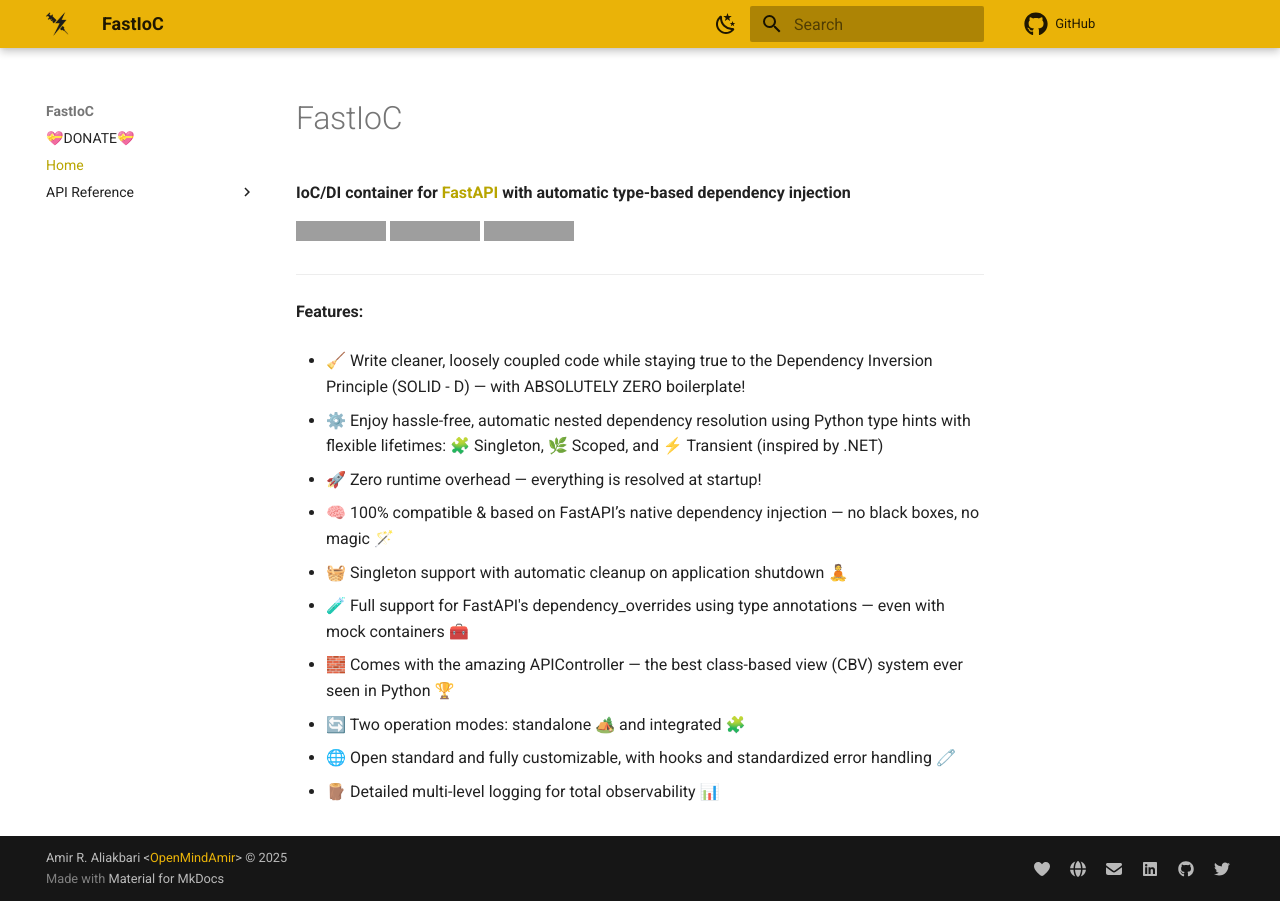
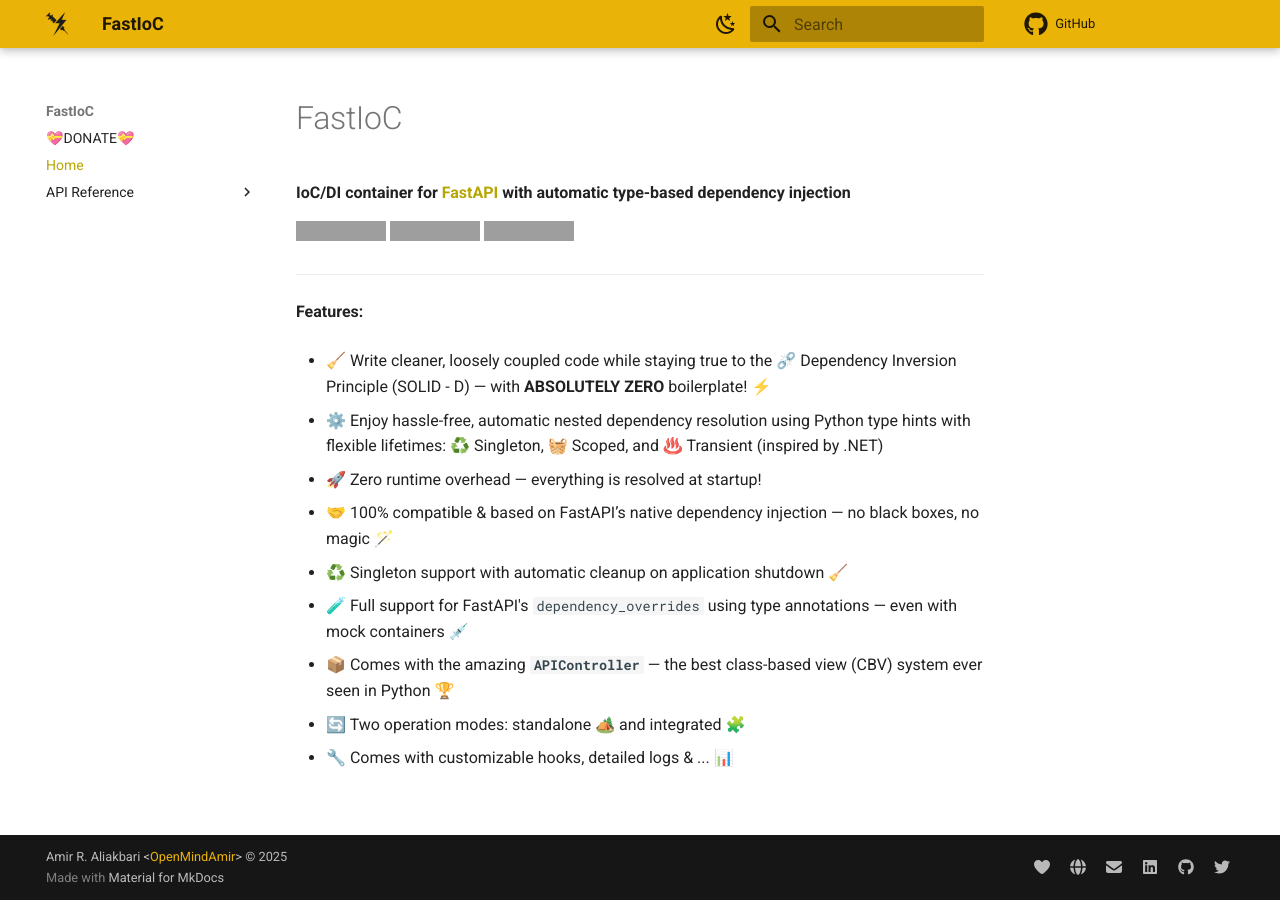
Before and after one commit to OpenMindAmir/FastIoC, an MkDocs documentation site: the page built from docs/index.md, in a window 1280 px wide. Built offline with MkDocs 1.6.1 and Material for MkDocs 9.7.7, drawn with Linux system fonts in a browser that asks for light colours; comment, search, counter and statistics services are not loaded; grey boxes are pictures that could not be loaded.

Commit message:
Updated docs

```diff
--- a/docs/index.md
+++ b/docs/index.md
@@ -10,22 +10,20 @@
 
 **Features:**
 
-- 🧹 Write cleaner, loosely coupled code while staying true to the Dependency Inversion Principle (SOLID - D) — with ABSOLUTELY ZERO boilerplate!
+- 🧹 Write cleaner, loosely coupled code while staying true to the ⛓️‍💥 Dependency Inversion Principle (SOLID - D) — with **ABSOLUTELY ZERO** boilerplate! ⚡
 
-- ⚙️ Enjoy hassle-free, automatic nested dependency resolution using Python type hints with flexible lifetimes: 🧩 Singleton, 🌿 Scoped, and ⚡ Transient (inspired by .NET)
+- ⚙️ Enjoy hassle-free, automatic nested dependency resolution using Python type hints with flexible lifetimes: ♻️ Singleton, 🧺 Scoped, and ♨️ Transient (inspired by .NET)
 
 - 🚀 Zero runtime overhead — everything is resolved at startup!
 
-- 🧠 100% compatible & based on FastAPI’s native dependency injection — no black boxes, no magic 🪄
+- 🤝 100% compatible & based on FastAPI’s native dependency injection — no black boxes, no magic 🪄
 
-- 🧺 Singleton support with automatic cleanup on application shutdown 🧘
+- ♻️ Singleton support with automatic cleanup on application shutdown 🧹
 
-- 🧪 Full support for FastAPI's dependency_overrides using type annotations — even with mock containers 🧰
+- 🧪 Full support for FastAPI's `dependency_overrides` using type annotations — even with mock containers 💉
 
-- 🧱 Comes with the amazing APIController — the best class-based view (CBV) system ever seen in Python 🏆
+- 📦 Comes with the amazing **`APIController`** — the best class-based view (CBV) system ever seen in Python 🏆
 
 - 🔄 Two operation modes: standalone 🏕️ and integrated 🧩
 
-- 🌐 Open standard and fully customizable, with hooks and standardized error handling 🧷
-
-- 🪵 Detailed multi-level logging for total observability 📊
+- 🔧 Comes with customizable hooks, detailed logs & ... 📊
```
Also changed, not shown: README.md (+7 -9 lines).
